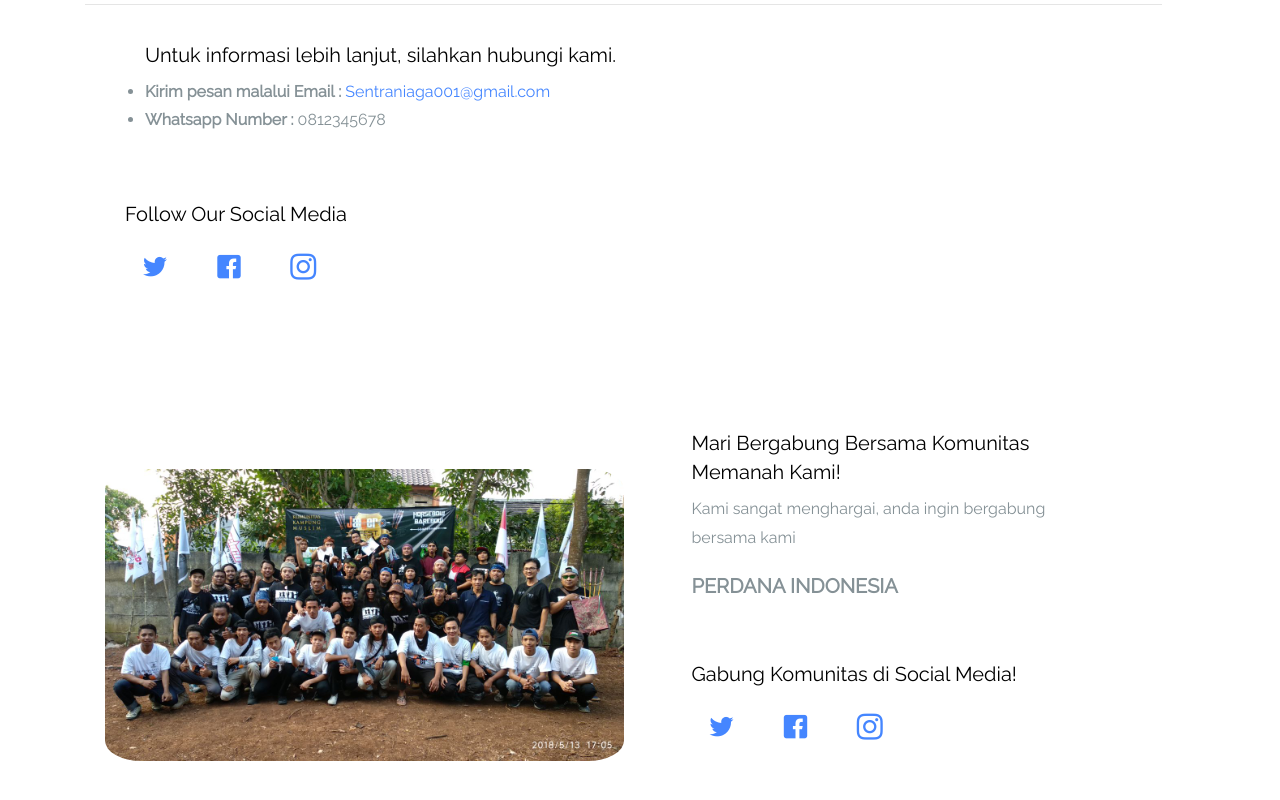
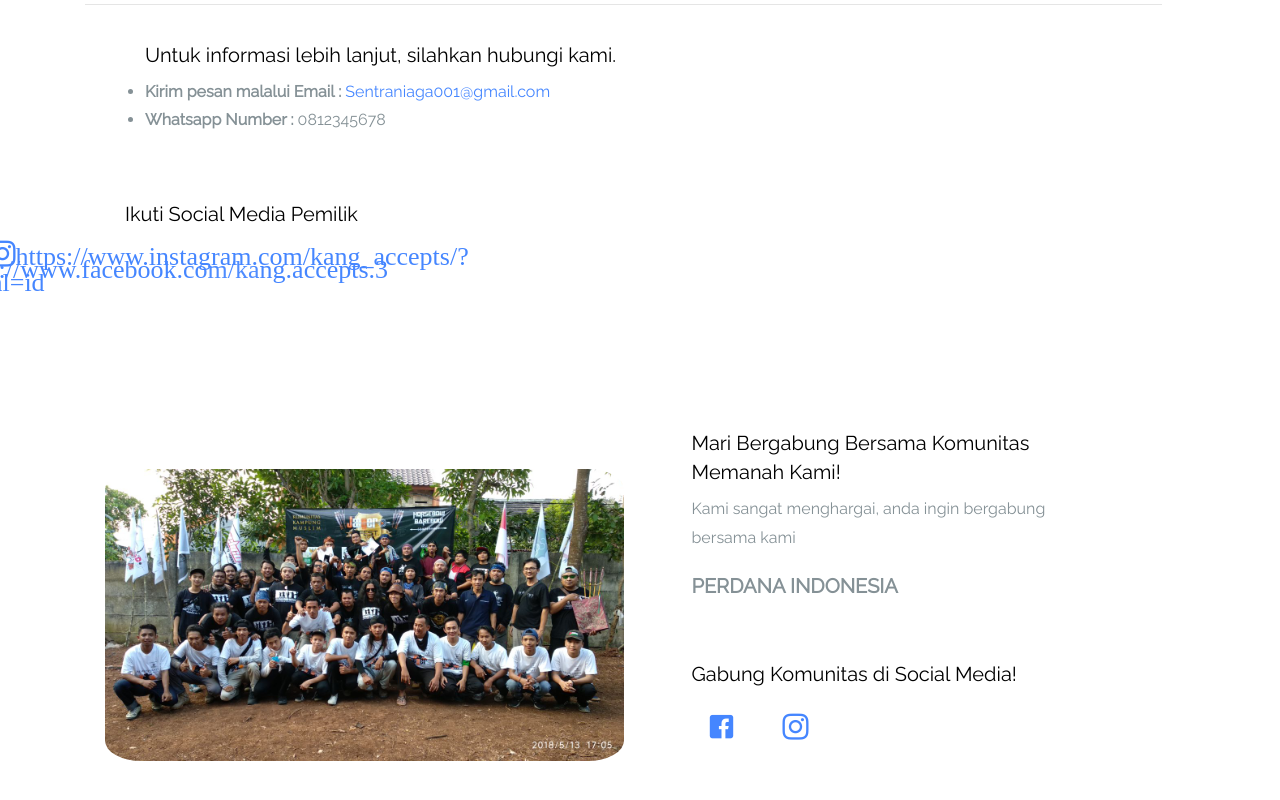
Before and after one commit to kangaccepts/kangacceptsstore, a plain HTML site: page index.html in a window 1280 px wide. Shown: the part 4969-5769 px from the top of the page. Drawn offline with Linux system fonts and the light colour scheme; some packages are replaced by stand-ins of ours; no server answers; files whose address does not match are found by name.

Commit message:
Update index.html

```diff
--- a/index.html
+++ b/index.html
@@ -218,10 +218,9 @@
           <div class="">
             <div class="ftco-footer-widget mb-4">
               <ul class="ftco-footer-social list-unstyled card-body">
-               <h5>Follow Our Social Media</h5>
-                <li><a href="#"><span class="icon-twitter"></span></a></li>
-                <li><a href="#"><span class="icon-facebook"></span></a></li>
-                <li><a href="#"><span class="icon-instagram"></span></a></li>
+                <h5>Ikuti Social Media Pemilik</h5>
+                <li><a href="#"><span class="icon-facebook">https://www.facebook.com/kang.accepts.3</span></a></li>
+                <li><a href="#"><span class="icon-instagram">https://www.instagram.com/kang_accepts/?hl=id</span></a></li>
               </ul>
             </div>
           </div>
@@ -239,7 +238,6 @@
             <div class="ftco-footer-widget mb-4">
               <ul class="ftco-footer-social list-unstyled card-body">
                <h5>Gabung Komunitas di Social Media!</h5>
-                <li><a href="#"><span class="icon-twitter"></span></a></li>
                 <li><a href="#"><span class="icon-facebook"></span></a></li>
                 <li><a href="#"><span class="icon-instagram"></span></a></li>
               </ul>
```
